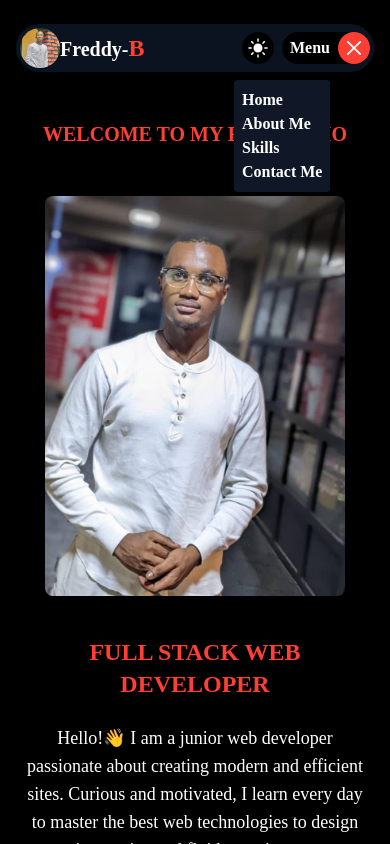
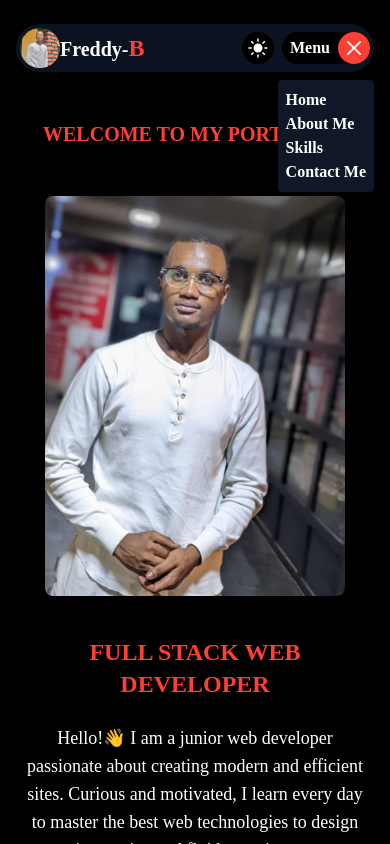
Before and after one commit to Freddy-bij/Personal_Portfolio, a React (Vite) app: page / in a window 390 px wide. Both pictures are taken after a click on the element 354 px from the left and 48 px from the top of the page. Shown: the top 844 px of the page. Built offline with nearby package versions, Linux system fonts and the light colour scheme.

Commit message:
fix: modification navbar

```diff
--- a/src/Components/NavBar.jsx
+++ b/src/Components/NavBar.jsx
@@ -6,6 +6,7 @@ import { filsContent } from "../contents/apiContent"
 import { FaMoon } from "react-icons/fa6"
 import { RxCross2 } from "react-icons/rx"
 import { Link } from "react-router"
+
 
 const NavBar = () => {
   const { isChange, setIsChange, isClicked, setIsClicked } = useContext(filsContent)
@@ -28,23 +29,23 @@ const NavBar = () => {
               <div className=" text-white font-bold hidden md:flex md:items-center md:gap-3">
 
                 <Link to="/">
-                <button className=" hover:text-[#ff3f34] px-2 focus:outline-2 rounded-md focus:outline-offset-2 focus:outline-[#ff3f34] active:text-[#ff3f34] ... ">
+                <button className=" hover:text-[#ff3f34] px-2 focus:outline-2 rounded-md focus:outline-offset-2 focus:outline-[#ff3f34] active:text-[#ff3f34] ">
                   Home
                 </button>
                 </Link>
 
                 <Link to="about">
-                <button className=" hover:text-[#ff3f34] px-2 focus:outline-2 rounded-md focus:outline-offset-2 focus:outline-[#ff3f34] active:text-[#ff3f34] ...">
+                <button className=" hover:text-[#ff3f34] px-2 focus:outline-2 rounded-md focus:outline-offset-2 focus:outline-[#ff3f34] active:text-[#ff3f34] ">
                   About Me
                 </button>
                 </Link>
                 <Link to="/">
-                <button className=" hover:text-[#ff3f34] px-2 focus:outline-2 rounded-md focus:outline-offset-2 focus:outline-[#ff3f34] active:text-[#ff3f34] ...">
+                <button className=" hover:text-[#ff3f34] px-2 focus:outline-2 rounded-md focus:outline-offset-2 focus:outline-[#ff3f34] active:text-[#ff3f34] ">
                   Skills
                 </button></Link>
 
                 <Link to="contact">
-                <button className=" hover:text-[#ff3f34] px-2 focus:outline-2 rounded-md focus:outline-offset-2 focus:outline-[#ff3f34] active:text-[#ff3f34] ...">
+                <button className=" hover:text-[#ff3f34] px-2 focus:outline-2 rounded-md focus:outline-offset-2 focus:outline-[#ff3f34] active:text-[#ff3f34] ">
                   Contact Me
                 </button></Link>
 
@@ -61,16 +62,14 @@ const NavBar = () => {
             </div>
           </div>
           {!isClicked && (
-            <ul className=" text-white font-bold  absolute  top-20  bg-gray-900 rounded-sm p-2">
+            <div className="md:hidden flex">
+            <ul className=" text-white font-bold  absolute  top-20 right-4 sm:right-26  bg-gray-900 rounded-sm p-2">
               <Link to="/"><li className="hover:text-[#ff3f34]">Home</li></Link>
               <Link to="/about"><li className="hover:text-[#ff3f34]">About Me</li></Link>
               <Link to="/"><li className="hover:text-[#ff3f34]">Skills</li></Link>
               <Link to="/contact" target="_blank"><li className="hover:text-[#ff3f34]">Contact Me</li></Link>
-
-
-
-
             </ul>
+            </div>
           )
           }
         </div>
```
